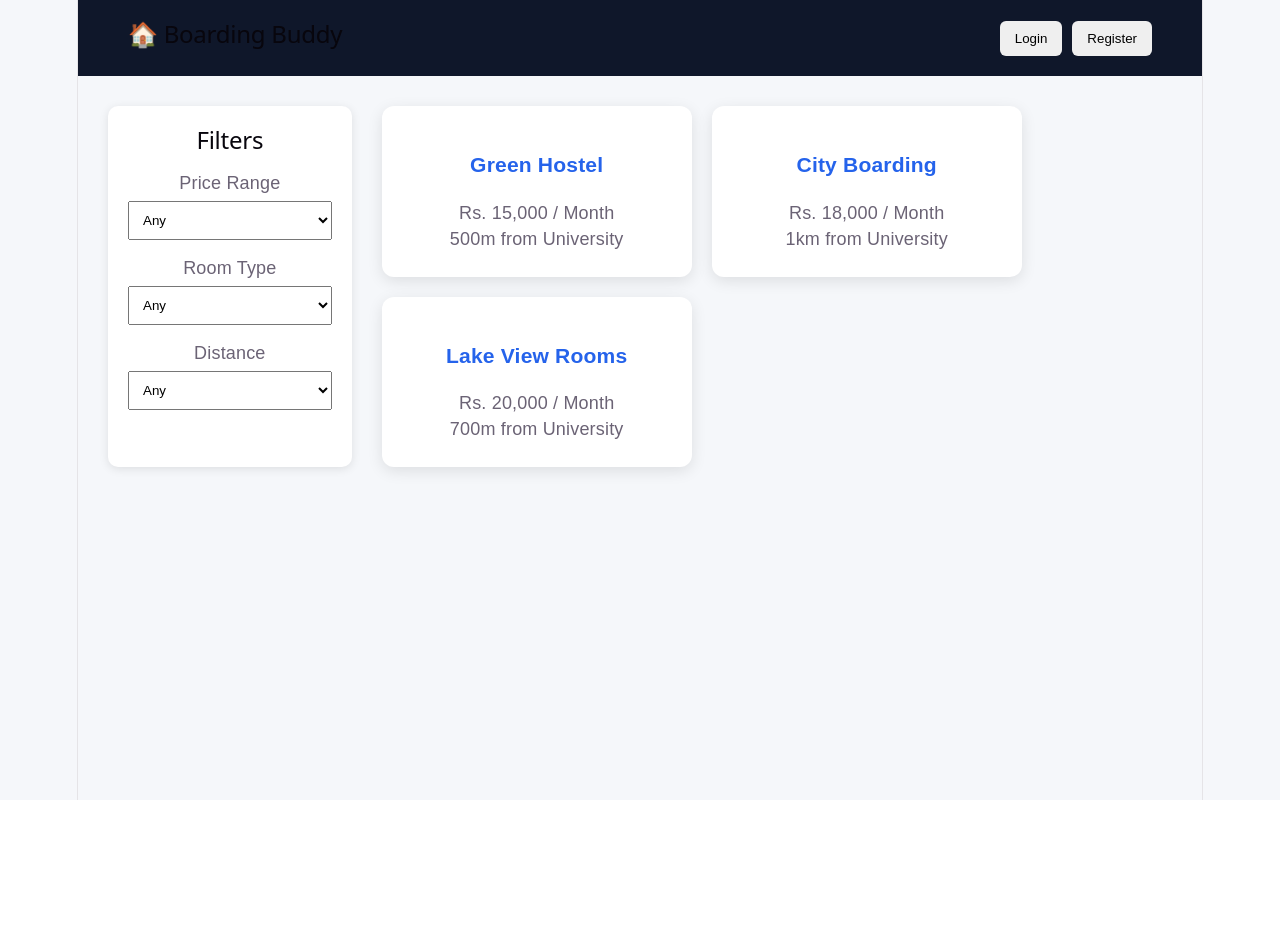
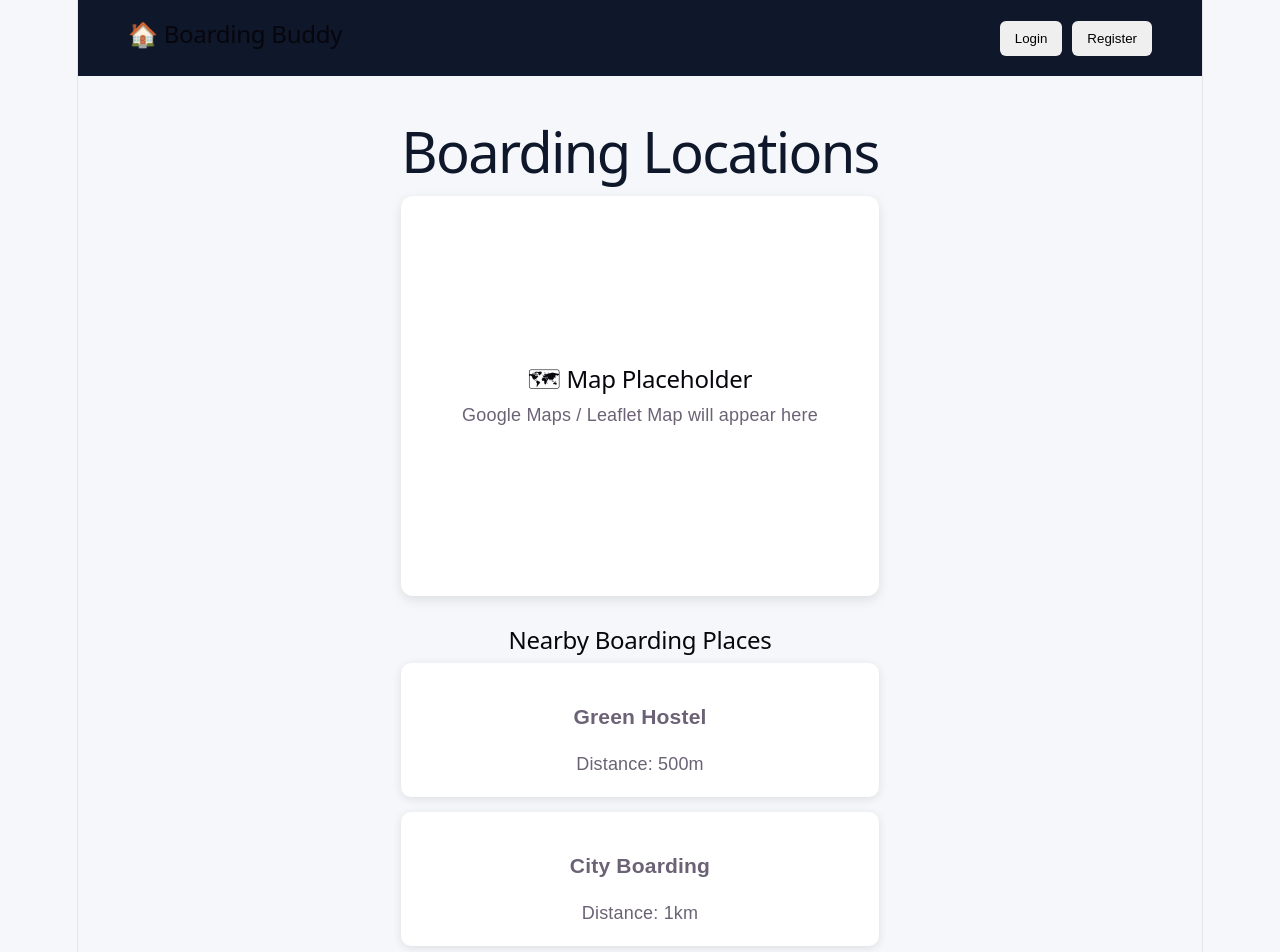
Before and after one commit to mahakumaradmsv24-png/Boarding-Buddy-frontend, a React (Vite) app: page /map in a window 1280 px wide. Shown: the top 952 px of the page. Before the commit the page ends 800 px from the top, so only its background shows below. Built offline with nearby package versions, Linux system fonts and the light colour scheme.

Commit message:
Completed navigation and pages

```diff
--- a/package.json
+++ b/package.json
@@ -11,7 +11,8 @@
   },
   "dependencies": {
     "react": "^19.3.1",
-    "react-dom": "^19.3.1"
+    "react-dom": "^19.3.1",
+    "react-router-dom": "^7.18.4"
   },
   "devDependencies": {
     "@eslint/js": "^10.0.1",
--- a/src/App.css
+++ b/src/App.css
@@ -147,3 +147,37 @@ body{
   border-radius:8px;
   cursor:pointer;
 }
+.map-page{
+  max-width:1200px;
+  margin:auto;
+  padding:30px;
+}
+
+.map-page h1{
+  text-align:center;
+  color:#0f172a;
+}
+
+.map-container{
+  height:400px;
+  background:white;
+  border-radius:12px;
+  margin-top:20px;
+  display:flex;
+  flex-direction:column;
+  justify-content:center;
+  align-items:center;
+  box-shadow:0 4px 12px rgba(0,0,0,0.1);
+}
+
+.nearby-section{
+  margin-top:30px;
+}
+
+.nearby-card{
+  background:white;
+  padding:20px;
+  margin-bottom:15px;
+  border-radius:10px;
+  box-shadow:0 2px 10px rgba(0,0,0,0.1);
+}
--- a/src/App.jsx
+++ b/src/App.jsx
@@ -1,8 +1,23 @@
 import "./App.css";
+
+import { BrowserRouter, Routes, Route } from "react-router-dom";
+
+import Home from "./pages/Home";
 import SearchResults from "./pages/SearchResults";
+import BoardingDetails from "./pages/BoardingDetails";
+import MapPage from "./pages/MapPage";
 
 function App() {
-  return <SearchResults />;
+  return (
+    <BrowserRouter>
+      <Routes>
+        <Route path="/" element={<Home />} />
+        <Route path="/search" element={<SearchResults />} />
+        <Route path="/details" element={<BoardingDetails />} />
+        <Route path="/map" element={<MapPage />} />
+      </Routes>
+    </BrowserRouter>
+  );
 }
 
 export default App;
--- /dev/null
+++ b/src/pages/MapPage.jsx
@@ -0,0 +1,45 @@
+import Navbar from "../components/Navbar";
+
+function MapPage() {
+  return (
+    <>
+      <Navbar />
+
+      <div className="map-page">
+
+        <h1>Boarding Locations</h1>
+
+        <div className="map-container">
+          <h2>🗺 Map Placeholder</h2>
+          <p>
+            Google Maps / Leaflet Map will appear here
+          </p>
+        </div>
+
+        <div className="nearby-section">
+
+          <h2>Nearby Boarding Places</h2>
+
+          <div className="nearby-card">
+            <h3>Green Hostel</h3>
+            <p>Distance: 500m</p>
+          </div>
+
+          <div className="nearby-card">
+            <h3>City Boarding</h3>
+            <p>Distance: 1km</p>
+          </div>
+
+          <div className="nearby-card">
+            <h3>Lake View Rooms</h3>
+            <p>Distance: 700m</p>
+          </div>
+
+        </div>
+
+      </div>
+    </>
+  );
+}
+
+export default MapPage;
```
Also changed, not shown: 1 other file (tests, documents, lock files or other folders).
